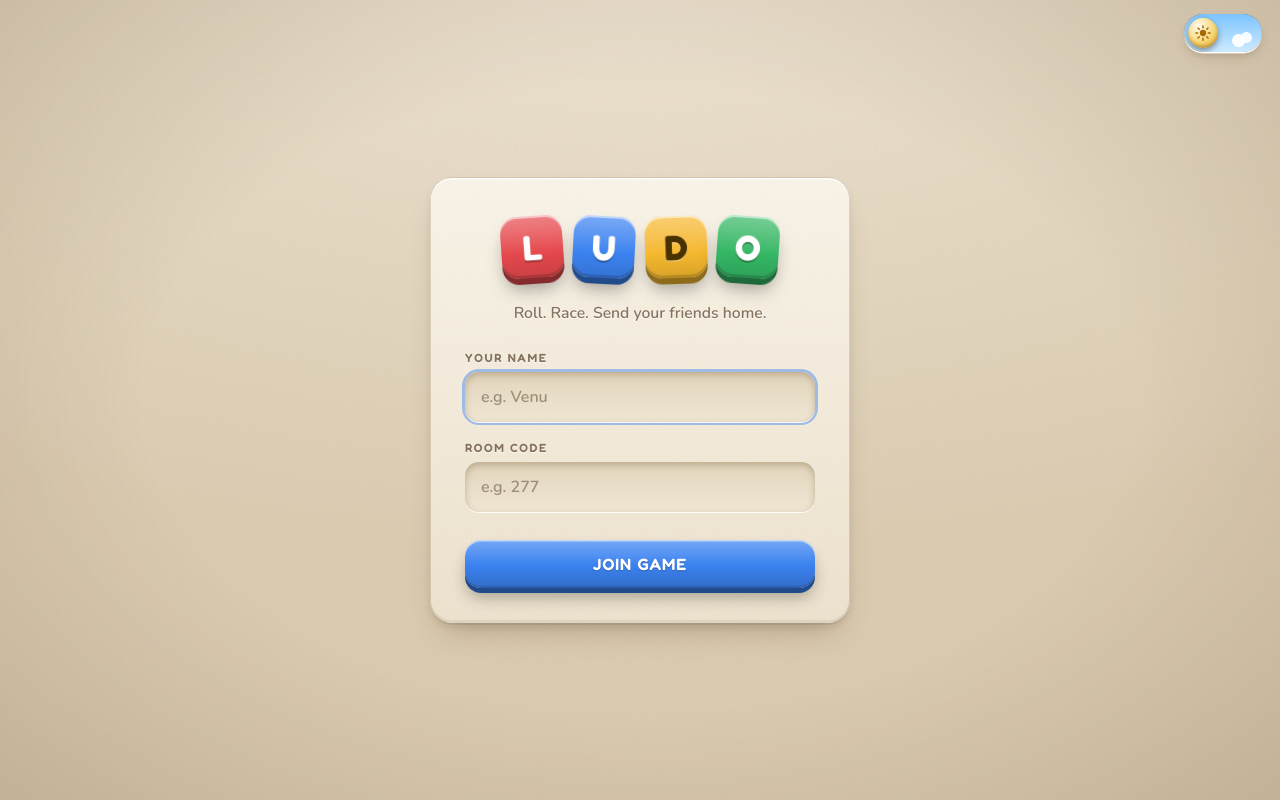
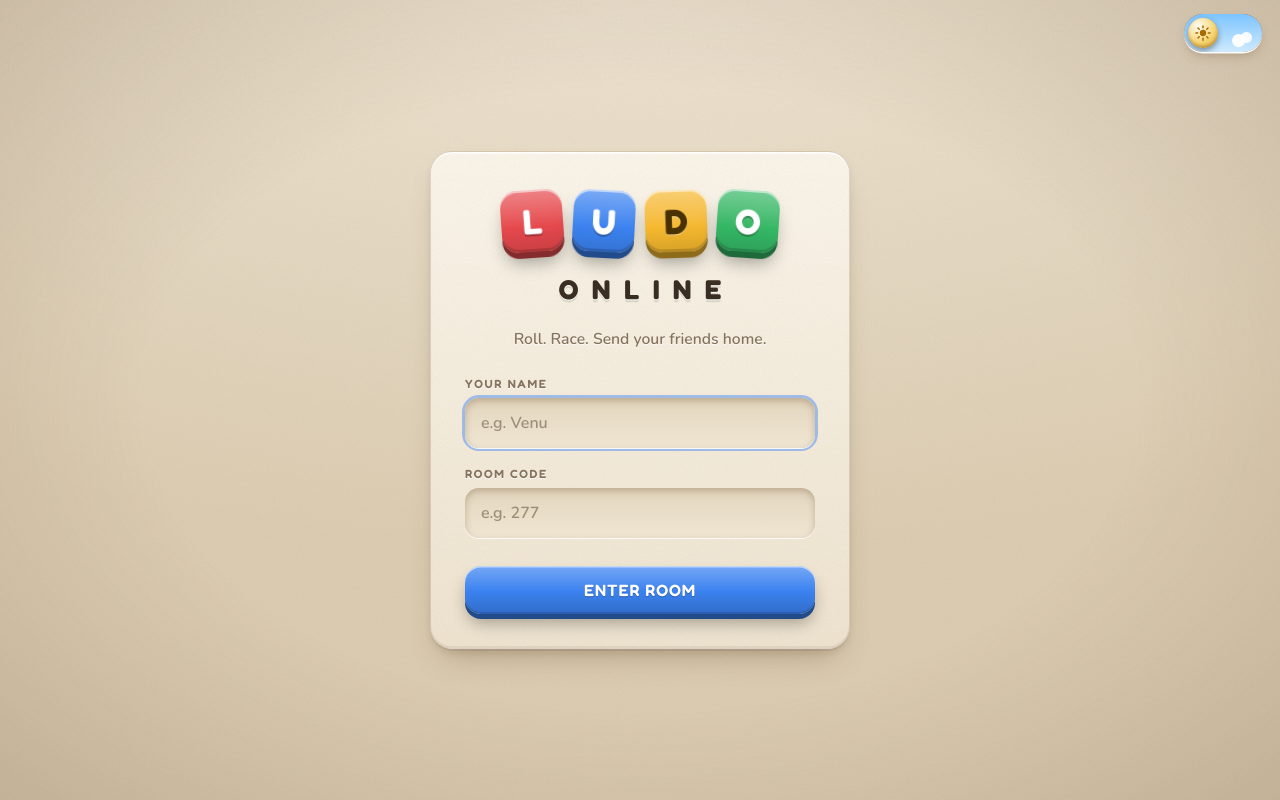
Before and after one commit to Venu277/ludo-online, a website: page public/index.html in a window 1280 px wide. Drawn offline with nearby package versions, Linux system fonts and the light colour scheme; no server answers.

Commit message:
Update index.html

```diff
--- a/public/index.html
+++ b/public/index.html
@@ -44,12 +44,15 @@
   <!-- JOIN SCREEN -->
   <main id="join-screen" class="screen active">
     <div class="join-card panel">
-      <div class="logo" role="img" aria-label="Ludo">
-        <span class="tile t-red">L</span>
-        <span class="tile t-blue">U</span>
-        <span class="tile t-yellow">D</span>
-        <span class="tile t-green">O</span>
-      </div>
+      <h1 class="title" aria-label="Ludo Online">
+        <span class="logo" aria-hidden="true">
+          <span class="tile t-red">L</span>
+          <span class="tile t-blue">U</span>
+          <span class="tile t-yellow">D</span>
+          <span class="tile t-green">O</span>
+        </span>
+        <span class="online" aria-hidden="true">ONLINE</span>
+      </h1>
       <p class="tagline">Roll. Race. Send your friends home.</p>
 
       <div class="field">
@@ -62,7 +65,7 @@
         <input type="text" id="roomInput" placeholder="e.g. 277" required autocomplete="off" maxlength="12">
       </div>
 
-      <button id="joinBtn" class="btn btn-primary" type="button">Join game</button>
+      <button id="joinBtn" class="btn btn-primary" type="button">Enter room</button>
     </div>
   </main>
 
```
